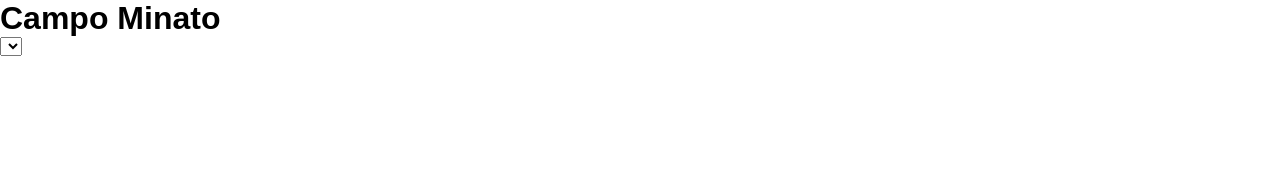
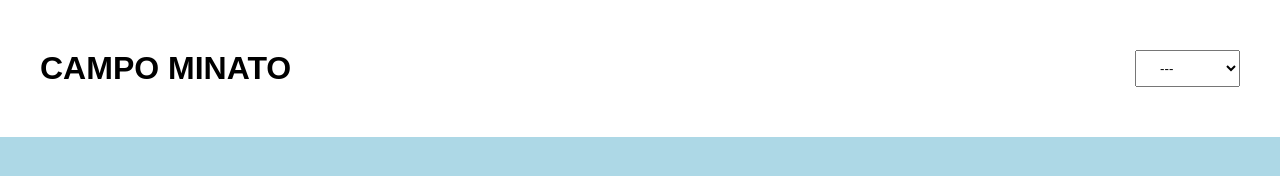
Before and after one commit to DavideCroce/js-campominato-grid, a plain HTML site: page index.html in a window 1280 px wide. Drawn offline with Linux system fonts and the light colour scheme.

Commit message:
header and selection

```diff
--- a/css/style.css
+++ b/css/style.css
@@ -9,3 +9,21 @@
 body{
     font-family: sans-serif;
 }
+
+/* SPECIFICS */
+
+header{
+    padding: 50px 40px;
+    display: flex;
+    justify-content: space-between;
+}
+
+main{
+    background-color: lightblue;
+    height: 100vh;
+    width: 100vw;
+}
+
+#diff{
+    padding: 0 20px;
+}
--- a/index.html
+++ b/index.html
@@ -10,8 +10,16 @@
 <body>
     <script src="js/script.js"></script>
     <header>
-        <h1>Campo Minato</h1>
-        <select name="difficulty" id="diff"></select>
+        <h1>CAMPO MINATO</h1>
+        <select name="difficulty" id="diff">
+            <option value="none">---</option>
+            <option value="diff1">Easy</option>
+            <option value="diff2">Normal</option>
+            <option value="diff3">Hard</option>
+        </select>
     </header>
+    <main>
+        <div class="grid"></div>
+    </main>
 </body>
 </html>
```
